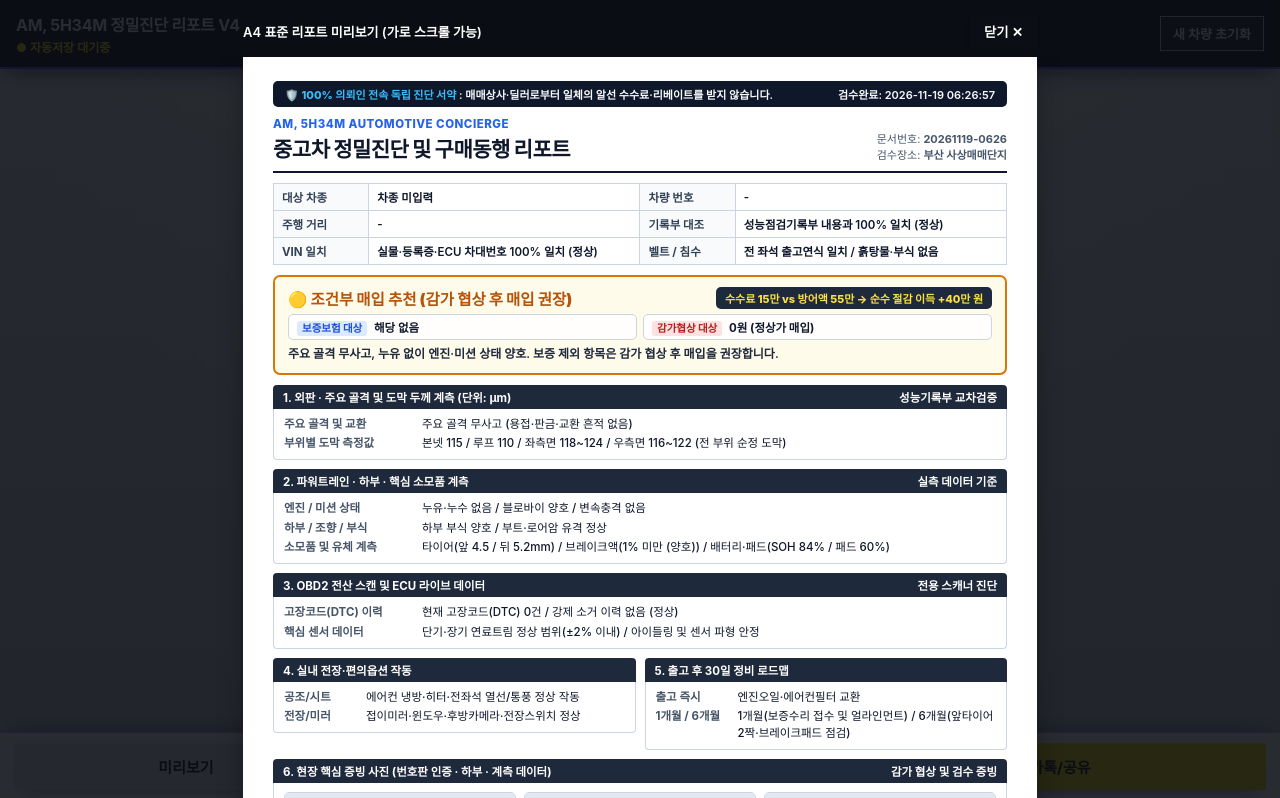
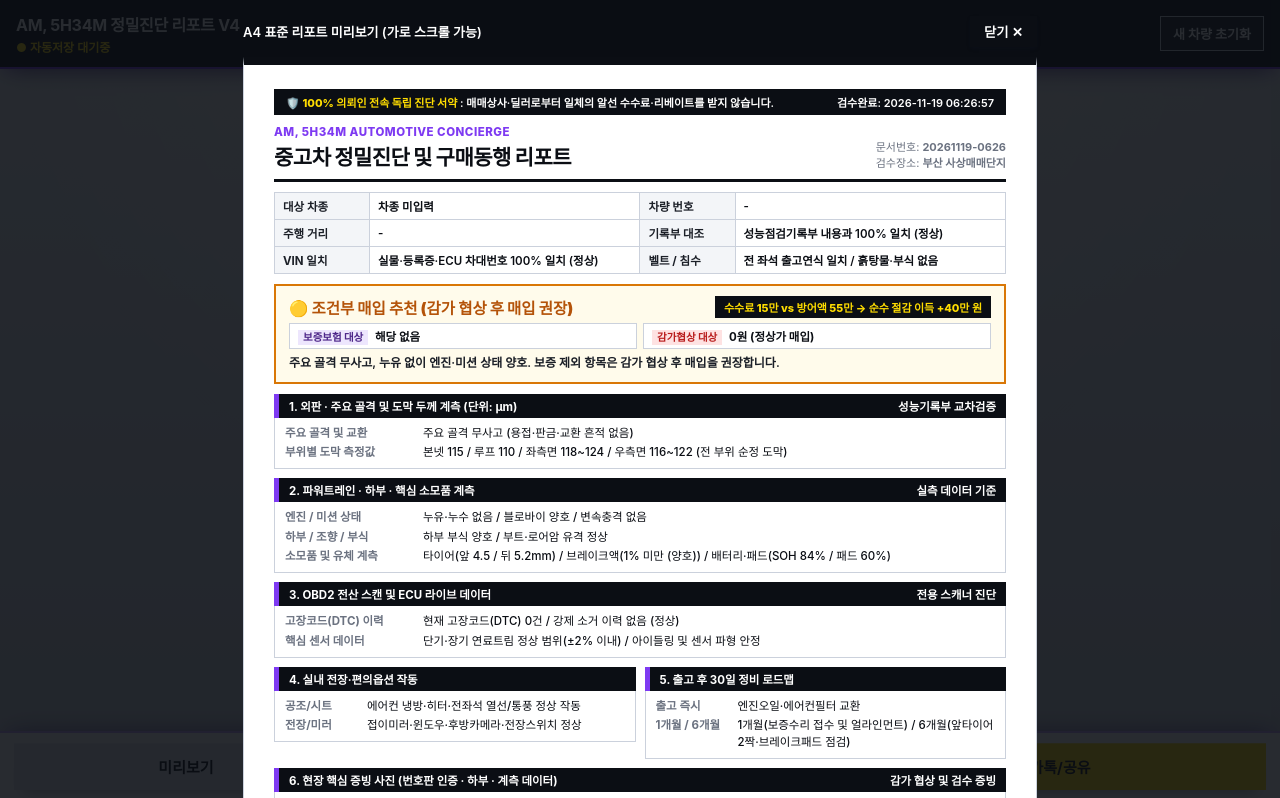
Before and after one commit to Alexa97busan/car-diagnosis-site-11-19, a plain HTML site: page index.html in a window 1280 px wide. Both pictures are taken after a click on the button "미리보기". Shown: the top 798 px of the page. Drawn offline with nearby package versions, Linux system fonts and the light colour scheme.

Commit message:
Apply v4 design to report paper, preview, PNG and share output
Paper uses flat layers (no blur shadows/gradients) so html2canvas output matches.

Co-Authored-By: Claude Haiku 5.5 <noreply@anthropic.com>
Claude-Session: https://claude.ai/code/session_012o34vpJTMfR2dtiFjbkPnq

```diff
--- a/index.html
+++ b/index.html
@@ -510,6 +510,64 @@
     .modal { background: rgba(11, 14, 20, 0.88); }
     .modal-close { background: var(--primary); border-color: var(--violet-soft); color: #FFFFFF; }
     .modal-close:hover { background: var(--violet-line); }
+
+    /* =========================================================
+       v4 PAPER — 리포트 용지 · 미리보기 · PNG · 공유 공통
+       html2canvas는 blur 그림자/그라데이션을 제대로 그리지 못하므로
+       그림자 대신 "단색 레이어"(두께 차이 있는 선·블록)로 층을 표현
+       ========================================================= */
+    #report-paper {
+      background: #FFFFFF;
+      color: #1B1F27;
+      box-shadow: none;
+      border: 1px solid #CBD1DC;
+      border-top: 8px solid #0B0E14;
+    }
+    #report-paper * { border-radius: 0 !important; }
+
+    /* 최상단 띠 · 헤더 */
+    #report-paper .rp-pledge-bar { background: #0B0E14; color: #FFFFFF; }
+    #report-paper .rp-pledge-bar span.hl { color: #FFDD00; }
+    #report-paper .rp-header { border-bottom: 3px solid #0B0E14; }
+    #report-paper .rp-brand { color: #7E3AF2; }
+    #report-paper .rp-title { color: #0B0E14; }
+    #report-paper .rp-doc-meta { color: #6B7280; }
+
+    /* 정보 표 */
+    #report-paper .rp-info-table th, #report-paper .rp-info-table td { border-color: #CBD1DC; }
+    #report-paper .rp-info-table th { background: #F3F5F8; color: #1B1F27; }
+    #report-paper .rp-info-table td { color: #0B0E14; }
+
+    /* 판정 · ROI */
+    #report-paper .rp-roi-badge { background: #0B0E14; color: #FFDD00; }
+    #report-paper .rp-split-item { border-color: #CBD1DC; color: #0B0E14; background: #FFFFFF; }
+    #report-paper .tag-ins { background: #EDE6FD; color: #4D2689; }
+    #report-paper .rp-summary-text { color: #1B1F27; }
+
+    /* 섹션 — 블랙 헤더 바 + 보라 액센트 레이어 */
+    #report-paper .rp-sec-title {
+      background: #0B0E14; color: #FFFFFF; border-left: 5px solid #7E3AF2;
+    }
+    #report-paper .rp-sec-body { border-color: #CBD1DC; }
+    #report-paper .rp-lbl { color: #6B7280; }
+    #report-paper .rp-val { color: #0B0E14; }
+
+    /* 사진 */
+    #report-paper .rp-photo-card { border-color: #CBD1DC; background: #F3F5F8; }
+    #report-paper .rp-photo-cap { color: #1B1F27; border-top-color: #E0E4EB; background: #FFFFFF; }
+
+    /* 쿠폰 · 씰 */
+    #report-paper .rp-care-coupon { border: 2px dashed #7E3AF2; background: #F5F0FF; }
+    #report-paper .rp-coupon-left { color: #4D2689; }
+    #report-paper .rp-coupon-left strong { color: #7E3AF2; }
+    #report-paper .rp-sticker-tag { background: #7E3AF2; color: #FFFFFF; }
+
+    /* 푸터 · 서명 */
+    #report-paper .rp-footer { border-top: 3px solid #0B0E14; }
+    #report-paper .rp-disclaimer { color: #6B7280; }
+    #report-paper .rp-sign-info { color: #0B0E14; }
+    #report-paper .rp-sign-sub { color: #1B1F27; }
+    #report-paper .rp-sign-img-wrap { border-bottom-color: #9CA3AF; }
   </style>
 </head>
 <body>
@@ -972,7 +1030,7 @@
             <div class="rp-sign-info">
               <div>담당 진단평가사: <span id="out-inspector">정승원</span> (자필서명)</div>
               <div class="rp-sign-sub" id="out-license">자동차진단평가사 2급 / 자동차정비산업기사</div>
-              <div class="rp-sign-sub" style="color:#2563eb;">자격등록번호: <span id="out-cert-no">제2026-2급-등록확인</span></div>
+              <div class="rp-sign-sub" style="color:#7E3AF2;">자격등록번호: <span id="out-cert-no">제2026-2급-등록확인</span></div>
             </div>
             <div class="rp-sign-img-wrap" id="out-sign-wrap">
               <img id="out-sign-img" alt="평가사 서명" />
@@ -987,7 +1045,7 @@
   <!-- 로딩 화면 -->
   <div class="loading" id="loading">
     <div>고해상도 진단 리포트 생성 중...</div>
-    <div style="font-size:12px; font-weight:400; color:#cbd5e1;">잠시만 기다려 주세요 (약 1~2초 소요)</div>
+    <div style="font-size:12px; font-weight:400; color:#9CA3AF;">잠시만 기다려 주세요 (약 1~2초 소요)</div>
   </div>
 
   <script>
```
